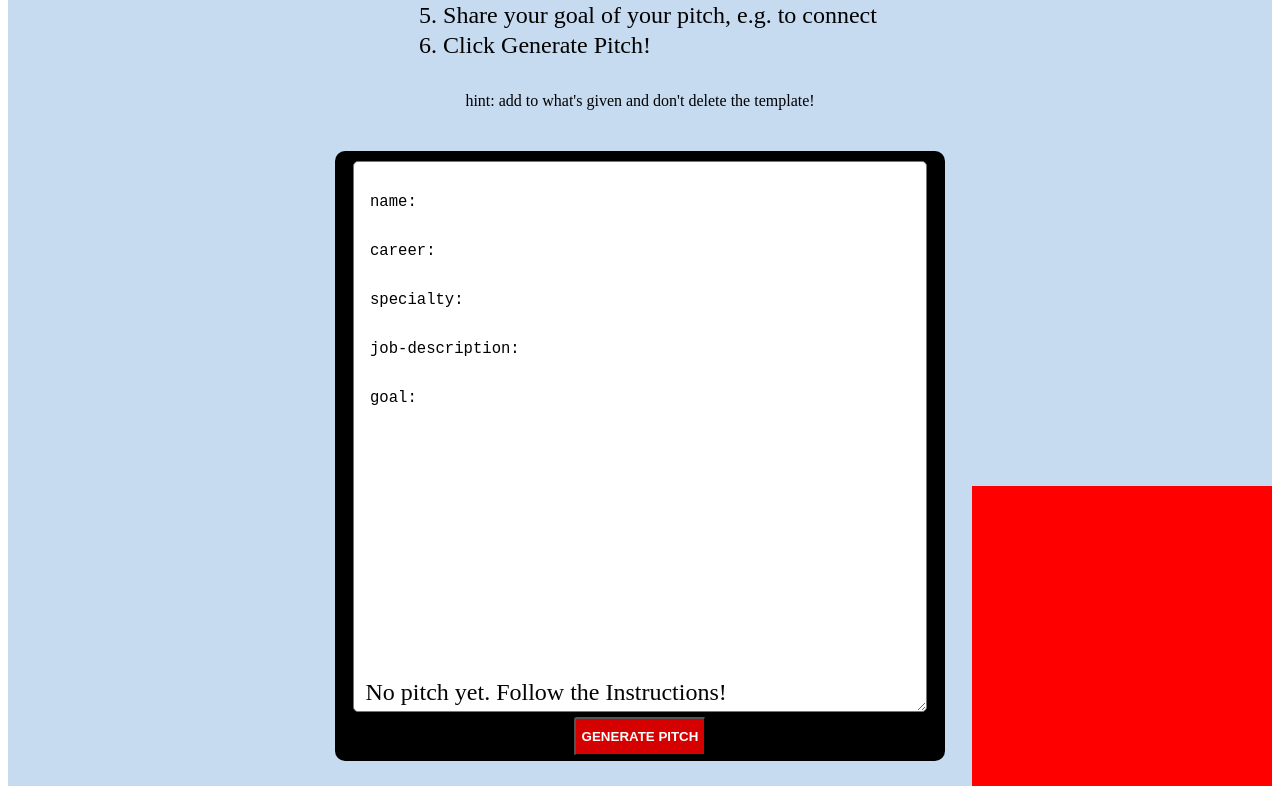
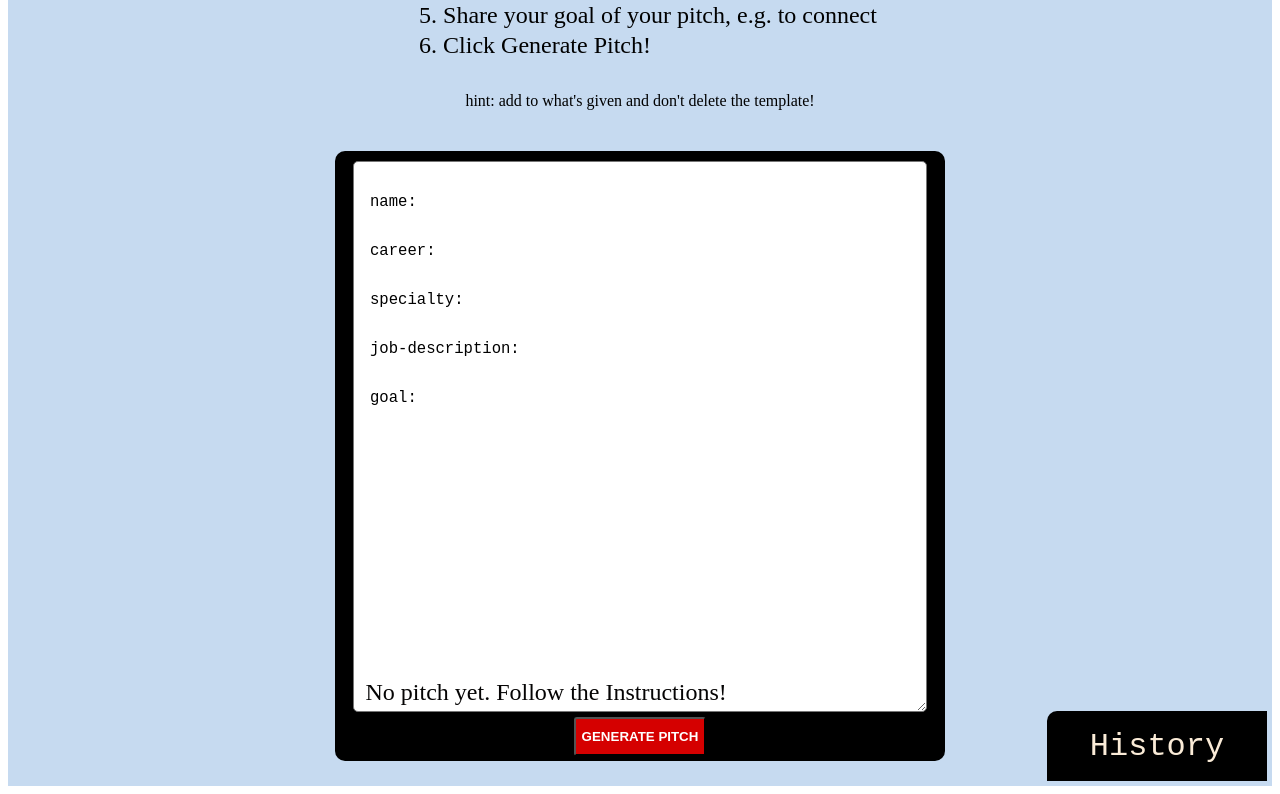
Before and after one commit to glitjch/snappy-client, a React (Create React App) app: page / in a window 1280 px wide. Shown: the part 495-1289 px from the top of the page. Built offline with nearby package versions, Linux system fonts and the light colour scheme; a web font is replaced by a local one.

Commit message:
Add style to history box

```diff
--- a/src/History.js
+++ b/src/History.js
@@ -19,7 +19,7 @@ const History = ({userHistory}) => {
     <main
       className={focus ? styles.focused : styles.main}
       onClick={() => setFocus(focus => !focus)}>
-      {historyItem}
+      {focus ? historyItem :  "History"}
     </main>
   )
 }
--- a/src/History.module.css
+++ b/src/History.module.css
@@ -1,24 +1,48 @@
 .main {
+  display: flex;
+  align-items: center;
+  justify-content: center;
+
   position: absolute;
-  right: 0;
-  bottom: 0;
+  right: 5px;
+  bottom: 5px;
+  padding: 10px;
 
-  width: 300px;
-  height: 300px;
+  width: 200px;
+  height: 50px;
 
+  background-color: black;
+  border-top-left-radius: 10px;
+
+  font-family: 'Courier New', Courier, monospace;
+  font-size: 2rem;
+  color: antiquewhite;
+}
+
+.main:hover {
   background-color: red;
-
+  color: white;
+  transition: 0.3s;
 }
 
 .focused {
   position: absolute;
+  z-index: 3;
   right: 0;
   bottom: 0;
+  padding: 10px;
+
 
   width: 500px;
   height: 500px;
 
-  background-color: blue;
+  background-color: whitesmoke;
+  border-radius: 3px;
   overflow-x: hidden;
   overflow-y: scroll;
+  border-style: solid;
+  border-color: black;
+  border-width: 5px;
+
+  transition: 0.3s;
 }
```
